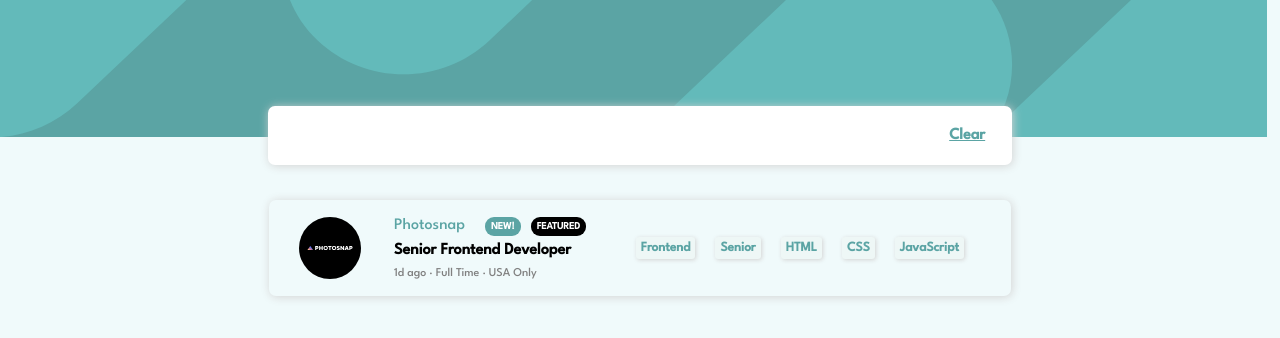
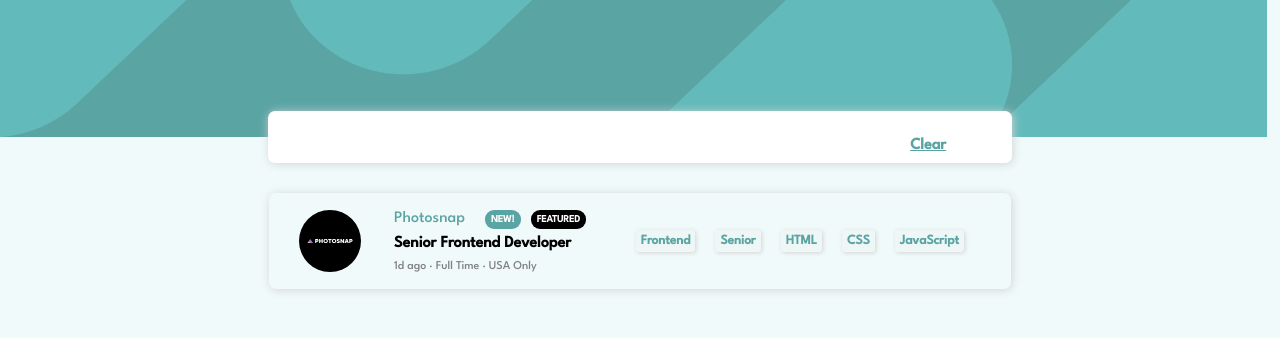
Before and after one commit to TAGOP/Job-listing-filter, a plain HTML site: page index.html in a window 1280 px wide. Both pictures are taken after a click on the button "Senior". Drawn offline with Linux system fonts and the light colour scheme.

Commit message:
Project Finished Succesfuly

```diff
--- a/index.css
+++ b/index.css
@@ -120,8 +120,9 @@ button{
     padding: 6px 17px;
     margin:auto;
     position:relative;
-    bottom: 35px;
+    bottom: 30px;
     z-index: 10;
+    height:40px;
 }
 .room{
     display:flex;
@@ -134,7 +135,9 @@ button{
     font-weight: 700;
     text-decoration:underline;
     z-index: 10;
-
+    width: 70px;
+    font-size: 16px;
+    padding:5px;
 }
 .main-changes{
     padding-top: 0;
```
